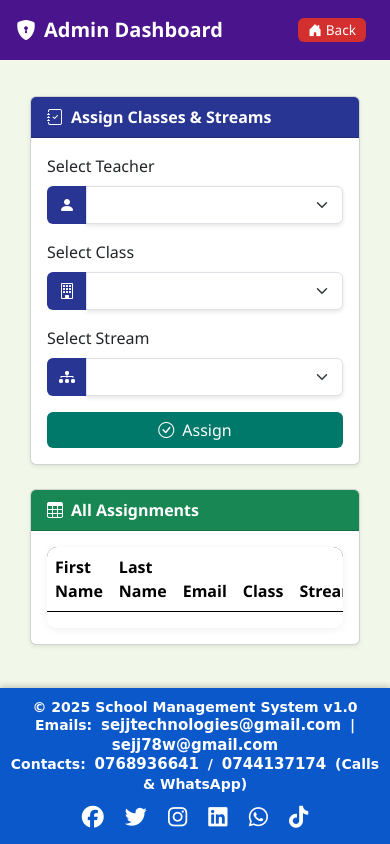
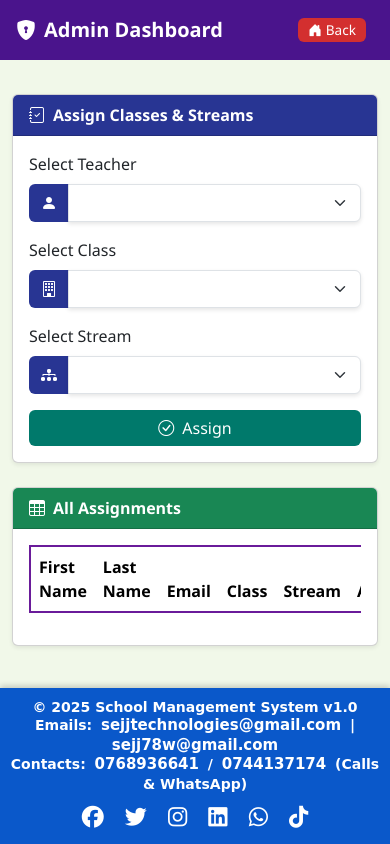
Before and after one commit to sejjtechnologies/school_management_system, a Flask app: page /admin/assign-teacher in a window 390 px wide. Run offline with Flask 3, Linux system fonts and the light colour scheme; data that the repository does not hold is empty.

Commit message:
responsive design

```diff
--- a/templates/admin/assign_teacher.html
+++ b/templates/admin/assign_teacher.html
@@ -36,13 +36,11 @@
       background-color: #b71c1c;
       color: #fff;
     }
-    /* Content wrapper that scrolls between navbar and footer */
-    .content {
+    main {
       flex: 1;
       overflow-y: auto;
-      margin-top: 70px; /* space below fixed navbar */
-      padding: 18px;
-      padding-bottom: 160px; /* ensure space above footer */
+      padding-top: 70px;
+      padding-bottom: 80px;
     }
     .card-header {
       background-color: #283593;
@@ -65,22 +63,19 @@
       color: #fff;
     }
     .assignments-table {
-      border: none;
-      background-color: transparent;
-    }
-    .table-card {
-      background: #fff;
-      border-radius: 10px;
-      box-shadow: 0 2px 8px rgba(15,23,42,0.06);
-      overflow: hidden;
+      border: 2px solid #6a1b9a;
+      background-color: #ede7f6;
     }
     .assignments-table thead {
       background-color: #6a1b9a;
       color: #fff;
-      border-bottom: 0;
     }
-    .assignments-table tbody tr:nth-child(even) { background-color: #fbf7ff; }
-    .assignments-table tbody tr:hover { background-color: #f6f0fb; }
+    .assignments-table tbody tr:nth-child(even) {
+      background-color: #f3e5f5;
+    }
+    .assignments-table tbody tr:hover {
+      background-color: #d1c4e9;
+    }
     .input-group-text {
       background-color: #283593;
       color: #fff;
@@ -121,8 +116,7 @@
   </nav>
 
   <!-- ✅ Scrollable Main Section -->
-  <div class="content">
-    <main class="container my-2">
+  <main class="container my-4">
     <div class="row gy-4">
       <!-- Left Side: Form -->
       <div class="col-12 col-md-4">
@@ -183,7 +177,7 @@
             <i class="bi bi-table me-2"></i>All Assignments
           </div>
           <div class="card-body">
-            <div class="table-responsive table-card">
+            <div class="table-responsive">
               <table class="table assignments-table">
                 <thead>
                   <tr>
@@ -198,12 +192,12 @@
                 <tbody>
                   {% for assignment in assignments %}
                   <tr>
-                    <td data-label="First Name">{{ assignment.teacher.first_name }}</td>
-                    <td data-label="Last Name">{{ assignment.teacher.last_name }}</td>
-                    <td data-label="Email">{{ assignment.teacher.email }}</td>
-                    <td data-label="Class">{{ assignment.class_.name }}</td>
-                    <td data-label="Stream">{{ assignment.stream.name }}</td>
-                    <td data-label="Action">
+                    <td>{{ assignment.teacher.first_name }}</td>
+                    <td>{{ assignment.teacher.last_name }}</td>
+                    <td>{{ assignment.teacher.email }}</td>
+                    <td>{{ assignment.class_.name }}</td>
+                    <td>{{ assignment.stream.name }}</td>
+                    <td>
                       <!-- Drop Button triggers modal -->
                       <button type="button" class="btn btn-drop" data-bs-toggle="modal" data-bs-target="#confirmDrop{{ assignment.id }}">
                         <i class="bi bi-x-circle"></i> Drop
@@ -244,34 +238,12 @@
         </div>
       </div>
     </div>
-    </main>
-  </div>
+  </main>
 
   <!-- ✅ Fixed Footer -->
   {% include 'footer.html' %}
 
   <!-- ✅ Bootstrap JS for modal functionality -->
   <script src="https://cdn.jsdelivr.net/npm/bootstrap@5.3.2/dist/js/bootstrap.bundle.min.js"></script>
-  <script>
-    // dynamic padding so last table rows aren't hidden by fixed footer
-    function adjustContentPadding() {
-      var footer = document.querySelector('.footer') || document.querySelector('footer');
-      var content = document.querySelector('.content');
-      if (!content) return;
-      var extra = 24;
-      var footerHeight = footer ? footer.offsetHeight : 0;
-      content.style.paddingBottom = (footerHeight + extra) + 'px';
-    }
-    document.addEventListener('DOMContentLoaded', adjustContentPadding);
-    var resizeTimer;
-    window.addEventListener('resize', function() { clearTimeout(resizeTimer); resizeTimer = setTimeout(adjustContentPadding, 120); });
-    try {
-      var footerEl = document.querySelector('.footer') || document.querySelector('footer');
-      if (window.ResizeObserver && footerEl) {
-        var ro = new ResizeObserver(function() { adjustContentPadding(); });
-        ro.observe(footerEl);
-      }
-    } catch (e) {}
-  </script>
 </body>
 </html>
```
Also changed, not shown: templates/admin/manage_users.html (+7 -29 lines).
